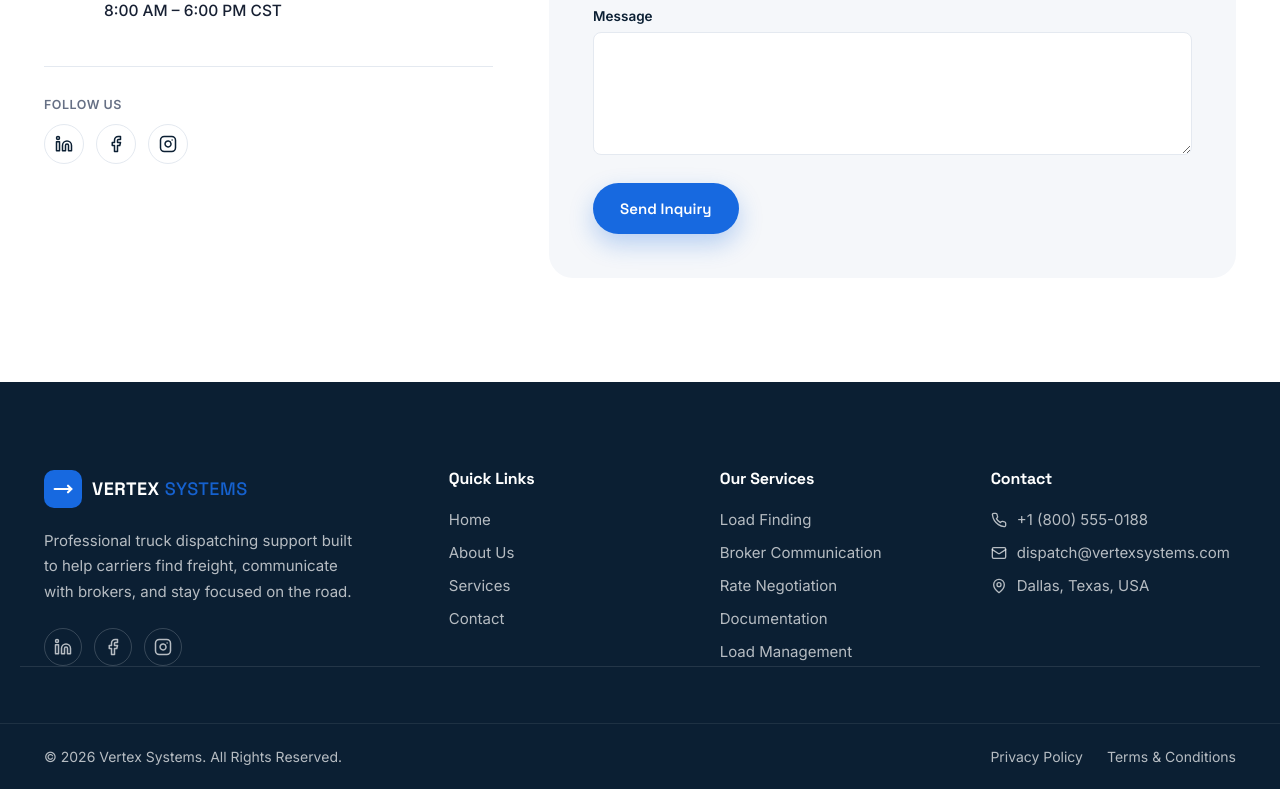
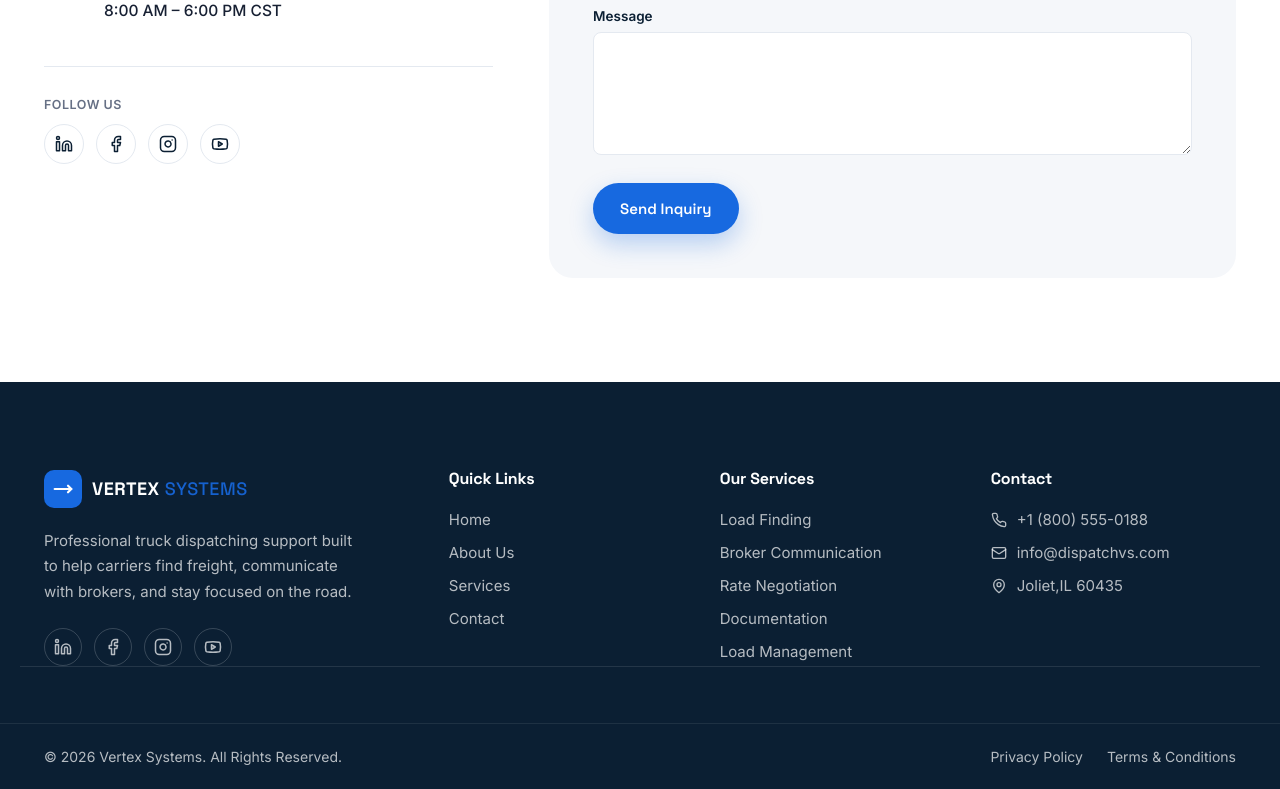
Before and after one commit to awais18311/vertexsystem, a React (Vite) app: page /contact in a window 1280 px wide. Shown: the part 860-1649 px from the top of the page. Built offline with nearby package versions, Linux system fonts and the light colour scheme.

Commit message:
Update website

```diff
--- a/src/components/Footer.jsx
+++ b/src/components/Footer.jsx
@@ -48,8 +48,8 @@ export default function Footer() {
           <h3>Contact</h3>
           <ul className="vx-footer__contact">
             <li><Phone size={16} /><a href="tel:+18005550188">+1 (800) 555-0188</a></li>
-            <li><Mail size={16} /><a href="mailto:dispatch@vertexsystems.com">dispatch@vertexsystems.com</a></li>
-            <li><MapPin size={16} /><span>Dallas, Texas, USA</span></li>
+            <li><Mail size={16} /><a href="mailto:info@dispatchvs.com">info@dispatchvs.com</a></li>
+            <li><MapPin size={16} /><span>Joliet,IL 60435</span></li>
           </ul>
         </div>
       </div>
--- a/src/components/Stats.jsx
+++ b/src/components/Stats.jsx
@@ -43,7 +43,7 @@ export default function Stats() {
           </motion.div>
         ))}
       </div>
-      <p className="vx-stats__disclaimer container">Illustrative statistics for website demonstration.</p>
+
     </section>
   )
 }
--- a/src/data/siteData.js
+++ b/src/data/siteData.js
@@ -2,7 +2,7 @@ import {
   Search, PhoneCall, Handshake, ClipboardList,
   Truck, Snowflake, Container, PackageOpen, Box, Mountain,
   ShieldCheck, MessageSquare, Eye, UserCheck,
-  Linkedin, Facebook, Instagram,
+  Linkedin, Facebook, Instagram, Layers, Youtube
 } from 'lucide-react'
 
 export const navLinks = [
@@ -20,9 +20,9 @@ export const trustIndicators = [
 ]
 
 export const stats = [
-  { value: 500, suffix: '+', label: 'Loads Dispatched' },
-  { value: 150, suffix: '+', label: 'Carrier Partners' },
-  { value: 48, suffix: '', label: 'States Covered' },
+  { value: 15000, suffix: '+', label: 'Loads Dispatched' },
+  { value: 1000, suffix: '+', label: 'Carrier Partners' },
+  { value: 50, suffix: '', label: 'States Covered' },
   { value: 24, suffix: '/7', label: 'Dispatch Support' },
 ]
 
@@ -77,6 +77,7 @@ export const equipmentList = [
   { icon: Snowflake, name: 'Reefer', text: 'Dedicated dispatch support for temperature-controlled freight.' },
   { icon: Truck, name: 'Flatbed', text: 'Load coordination for open-deck and specialized flatbed hauls.' },
   { icon: PackageOpen, name: 'Power Only', text: 'Dispatch support tailored to power-only trailer arrangements.' },
+  { icon: Layers, name: 'Step Deck', text: 'Dispatch support for tall or oversized freight needing a lowered deck.' },
   { icon: Box, name: 'Box Truck', text: 'Freight matching and dispatch help for box truck operators.' },
   { icon: Mountain, name: 'Hotshot', text: 'Dispatch coordination built around hotshot lanes and timelines.' },
 ]
@@ -147,6 +148,7 @@ export const socialLinks = [
   { icon: Linkedin, label: 'LinkedIn', href: '#' },
   { icon: Facebook, label: 'Facebook', href: '#' },
   { icon: Instagram, label: 'Instagram', href: '#' },
+  { icon: Youtube, label: 'YouTube', href: '#' },
 ]
 
 export const footerServices = [
--- a/src/pages/About.jsx
+++ b/src/pages/About.jsx
@@ -25,7 +25,7 @@ export default function About() {
             transition={{ duration: 0.7 }}
           >
             <img
-              src="https://images.unsplash.com/photo-1591768575198-88dac53fbd0a?q=80&w=1200&auto=format&fit=crop"
+              src="aboutpic.jpg"
               alt="Dispatcher coordinating freight logistics at a desk with a map"
             />
           </motion.div>
--- a/src/pages/Home.jsx
+++ b/src/pages/Home.jsx
@@ -173,7 +173,7 @@ export default function Home() {
               <TestimonialCard key={t.name} {...t} index={i} />
             ))}
           </div>
-          <p className="vx-testimonial-disclaimer">These are dummy testimonials for UI demonstration.</p>
+
         </div>
       </section>
     </>
```
Also changed, not shown: 1 other file (tests, documents, lock files or other folders).
